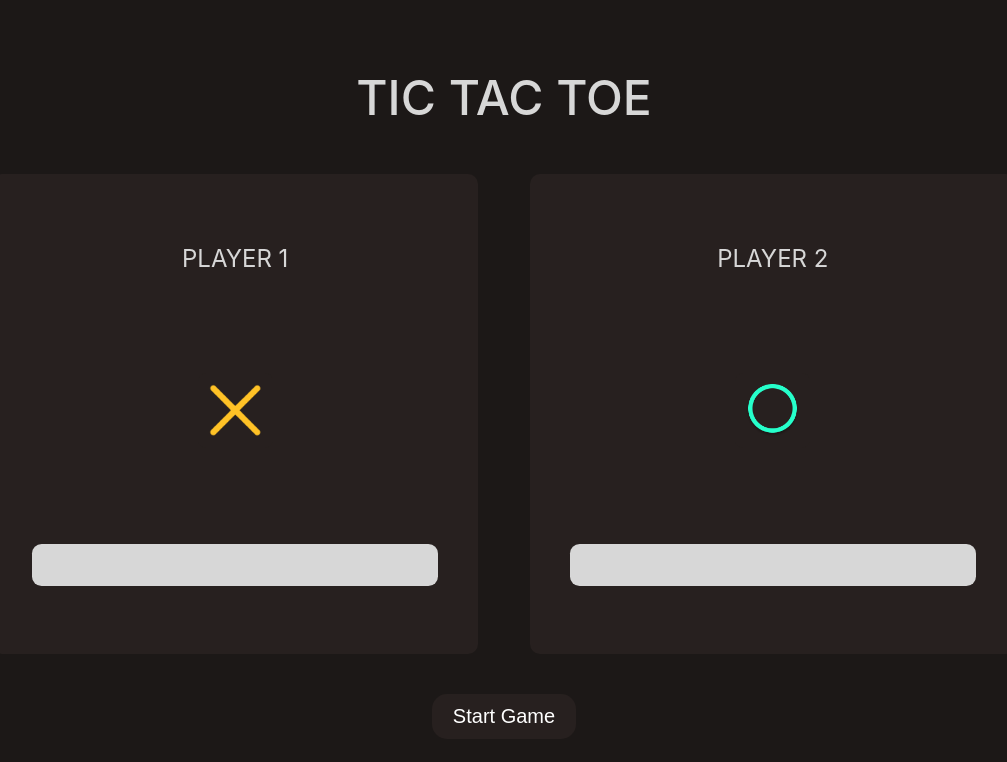
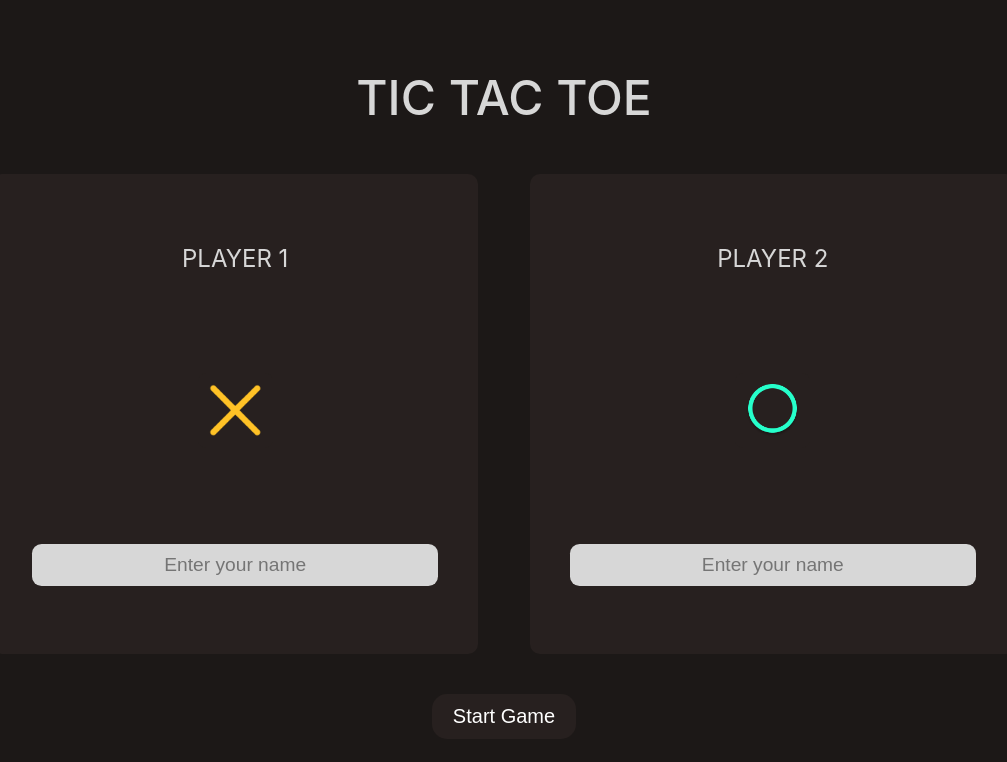
Before and after one commit to AnthonyyHL/tic-tac-toe, a React (Vite) app: page / in a window 1280 px wide. Shown: the top 762 px of the page, without its empty margins (136-1143 px from the left). Built offline with nearby package versions, Linux system fonts and the light colour scheme.

Commit message:
style: Add placeholder to player name input

```diff
--- a/src/components/PlayerInputCard.jsx
+++ b/src/components/PlayerInputCard.jsx
@@ -18,6 +18,7 @@ const PlayerInputCard = ({ player, icon, handlePlayerChange }) => {
         id={player}
         className="player-input"
         type="text"
+        placeholder="Enter your name"
         defaultValue={player}
         onBlur={(e) => handlePlayerChange(e, icon)}
       />
```
